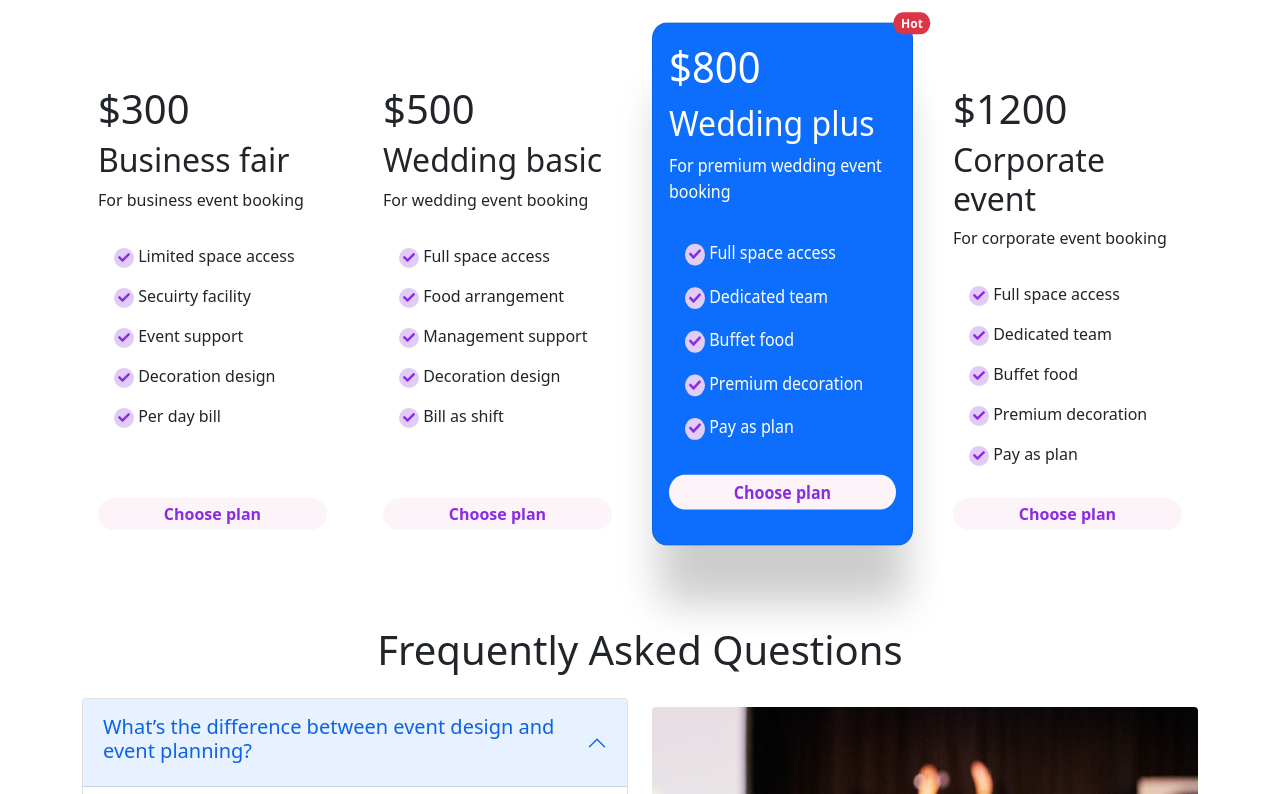
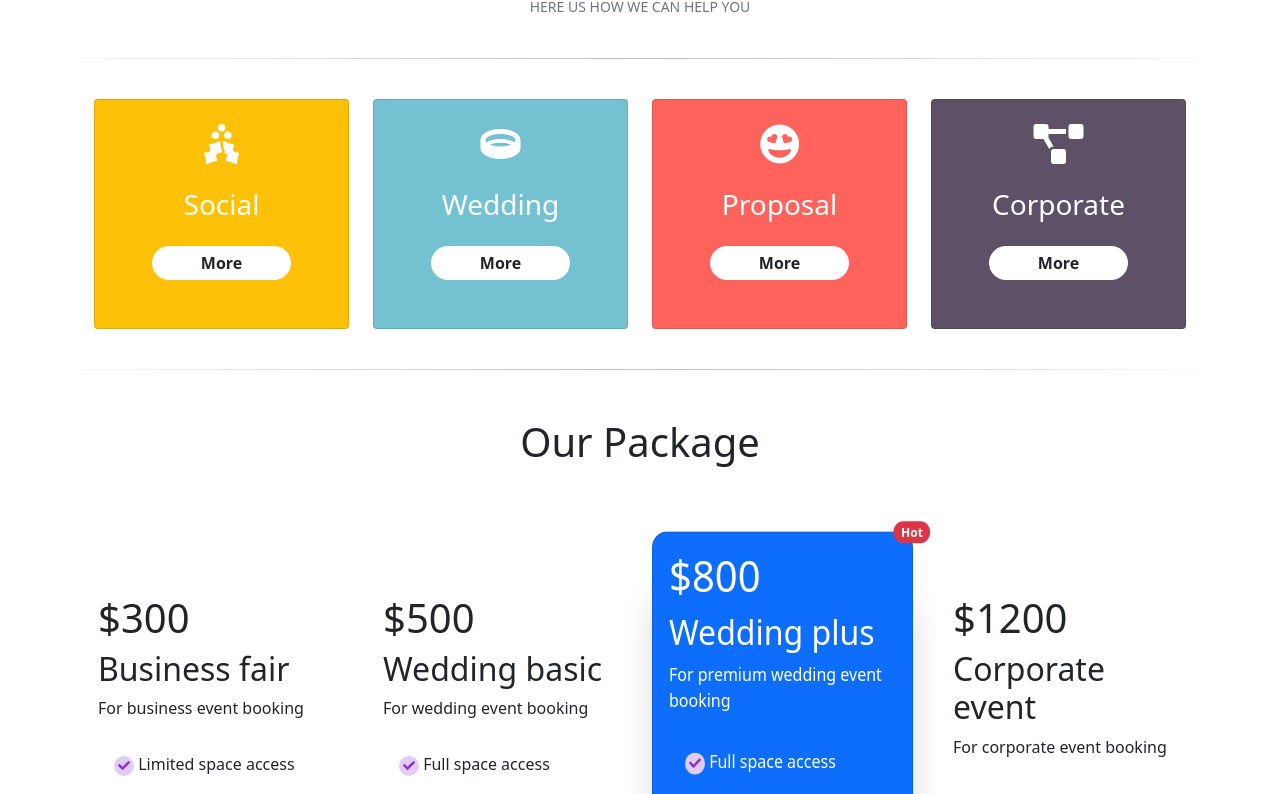
Before and after one commit to shahidul7150/event-center, a plain HTML site: page index.html in a window 1280 px wide. Shown: the part 696-1490 px from the top of the page. Drawn offline with nearby package versions, Linux system fonts and the light colour scheme.

Commit message:
bonus section add

```diff
--- a/css/style.css
+++ b/css/style.css
@@ -50,6 +50,28 @@ body{
       box-shadow: rgba(0, 0, 0, 0.2) 0px 60px 40px -7px;
   }
 
+  /* Bonus style  */
+  .hr-design{
+    margin-top: 40px;
+    margin-bottom: 40px;
+    width: 100%;
+    height: 2px;
+    background-image:linear-gradient(to right,rgba(253, 253, 253, 0.842),rgb(0, 0, 0),rgba(255, 255, 255, 0.87));
+    outline: none;
+    border: none;
+}
+/* service section bg color  */
+.wedding-color{
+    background-color:#74C1D1 ;
+}
+.proposal-color{
+    background-color: #FF635C;
+}
+.corporate-color{
+    background-color: #5D5167;
+}
+
+  /* media query  */
   @media screen and (max-width:768px) {
     .reponse{
         display: flex;
--- a/index.html
+++ b/index.html
@@ -17,7 +17,7 @@
         <!-- navbar section  -->
         <nav class="navbar navbar-expand-lg navbar-light bg-white fixed-top">
             <div class="container">
-              <a class="navbar-brand fs-3 fw-bold " href="#">Event <span class="text-white fs-4 bg-dark px-3 py-1 rounded-pill">EXP</span></a>
+              <a class="navbar-brand fs-3 fw-bold " href="#">Event <span class="text-white fs-4 bg-dark px-3 py-1 rounded-pill">EXPO</span></a>
               <button class="navbar-toggler" type="button" data-bs-toggle="collapse" data-bs-target="#navbarSupportedContent" aria-controls="navbarSupportedContent" aria-expanded="false" aria-label="Toggle navigation">
                 <span class="navbar-toggler-icon"></span>
               </button>
@@ -40,7 +40,7 @@
             </div>
           </nav>
           <!-- carousel section  -->
-          <section class="container-fluid mt-5 mb-5">
+          <section class="container-fluid mt-5 mb-5  ">
             <div id="carouselExampleCaptions" class="carousel slide" data-bs-ride="carousel">
                 <div class="carousel-indicators">
                     <button type="button" data-bs-target="#carouselExampleCaptions" data-bs-slide-to="0" class="active"
@@ -53,25 +53,25 @@
                 <div class="carousel-inner">
                     <div class="carousel-item active">
                         <img src="/images/banner-1.png" class="d-block w-100" alt="image">
-                        <div class="carousel-caption d-none d-md-block">
-                            <h3 class="text-white display-5 fw-bold">Perfect Community Center <br> For Next One </h3>
-                            <p class="lead">We are always ready to organize your next event, stay with us.</p>
+                        <div class="carousel-caption  d-md-block">
+                            <h3 class="text-white display-5 fw-bold ">Perfect Community Center <br> For Next One </h3>
+                            <p class="lead ">We are always ready to organize your next event, stay with us.</p>
                             <button class="btn button-org text-white fw-bold"><a target="_blank" href="https://web.programming-hero.com/">Book Now</a></button>
                         </div>
                     </div>
                     <div class="carousel-item">
                         <img src="/images/banner-2.png" class="d-block w-100" alt="image">
-                        <div class="carousel-caption d-none d-md-block">
-                            <h3 class="text-white display-5 fw-bold"> Comfortable And Organize<br> Environment</h3>
-                            <p class="lead">Our environment is suitable to arrange your event with guest experience .</p>
+                        <div class="carousel-caption  d-md-block " >
+                            <h3 class="text-white display-5 fw-bold "> Comfortable And Organize<br> Environment</h3>
+                            <p class="lead ">Our environment is suitable to arrange your event with guest experience .</p>
                             <button class="btn button-org text-white fw-bold"><a target="_blank" href="https://web.programming-hero.com/">Book Now</a></button>
                         </div>
                     </div>
                     <div class="carousel-item">
                         <img src="/images/banner-3.png" class="d-block w-100" alt="image">
-                        <div class="carousel-caption d-none d-md-block">
+                        <div class="carousel-caption  d-md-block">
                             <h3 class="text-white display-5 fw-bold">Good Gathering Auditorium <br>And Decorated </h3>
-                            <p class="lead">A lot of chair for your audience because it is excellent community center</p>
+                            <p class="lead ">A lot of chair for your audience because it is excellent community center</p>
                             <button class="btn button-org text-white fw-bold"><a target="_blank" href="https://web.programming-hero.com/">Book Now</a></button>
                         </div>
                     </div>
@@ -92,7 +92,58 @@
 
     <!-- main section  -->
     <main>
+        <!-- Bonus section add  -->
+        <section class="container my-3">
+            <h1 class="fs-2 text-center fw-bold">It's simple. You have an event to plan and <br> we have <span class="text-warning">the solutions</span></h1>
+            <p class="text-center fs-6 text-secondary"><small >HERE US HOW WE CAN HELP YOU </small></p>
+            <div>
+                <hr class="hr-design">
+            </div>
+        <section class="container">
 
+            <div class="row row-cols-1 row-cols-md-3 row-cols-lg-4 g-4 ">
+                <div class="col ">
+                  <div class="card h-100 bg-warning text-center p-3">
+                    <i class="fas fa-holly-berry fs-1 text-white my-2"></i>
+                    <div class="card-body bg-warning">
+                        <h3 class="text-white">Social</h3>
+                        <p class="btn bg-white py-1 px-5 rounded-pill mt-3 fw-bold">More</p>
+                    </div>
+                  </div>
+                </div>
+                <div class="col ">
+                  <div class="card h-100 wedding-color text-center p-3">
+                    <i class="fas fa-ring fs-1 text-white my-2"></i>
+                    <div class="card-body wedding-color">
+                        <h3 class="text-white">Wedding</h3>
+                        <p class="btn bg-white py-1 px-5 rounded-pill mt-3 fw-bold">More</p>
+                    </div>
+                  </div>
+                </div>
+                <div class="col ">
+                  <div class="card h-100 proposal-color text-center p-3">
+                    <i class="fas fa-grin-hearts fs-1 text-white my-2"></i>
+                    <div class="card-body proposal-color">
+                        <h3 class="text-white">Proposal</h3>
+                        <p class="btn bg-white py-1 px-5 rounded-pill mt-3 fw-bold">More</p>
+                    </div>
+                  </div>
+                </div>
+                <div class="col ">
+                  <div class="card h-100 corporate-color text-center p-3">
+                    <i class="fas fa-project-diagram fs-1 text-white my-2"></i>
+                    <div class="card-body corporate-color">
+                        <h3 class="text-white">Corporate</h3>
+                        <p class="btn bg-white py-1 px-5 rounded-pill mt-3 fw-bold">More</p>
+                    </div>
+                  </div>
+                </div>
+              </div>
+        </section>
+            <div>
+                <hr class="hr-design">
+            </div>
+        </section>
         <!-- price section  -->
         <section class="container price-section mb-5">
             <h1 class="text-center mt-5 mb-3">Our Package</h1>
@@ -180,7 +231,7 @@
         <section class="container">
             <h1 class="text-center py-3">Frequently Asked Questions</h1>
             <div class="row row-cols-lg-2 row-cols-md-2 row-cols-1 align-items-center justify-content-between ">
-                <div class="col-lg-6 col-12 order-2 order-md-1">
+                <div class="col-lg-6 ">
                     <div class="accordion" id="accordionPanelsStayOpenExample">
                         <div class="accordion-item">
                           <h2 class="accordion-header" id="panelsStayOpen-headingOne">
@@ -246,7 +297,7 @@
                         </div>
                       </div>
                 </div>
-                <div class="col-lg-6 col-12 order-1 order-md-2 ">
+                <div class="col-lg-6  ">
                     <img class="img-fluid rounded" src="/images/faq.png" alt="">
                 </div>
             </div>
```
